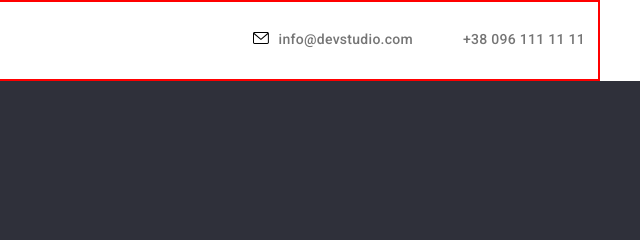
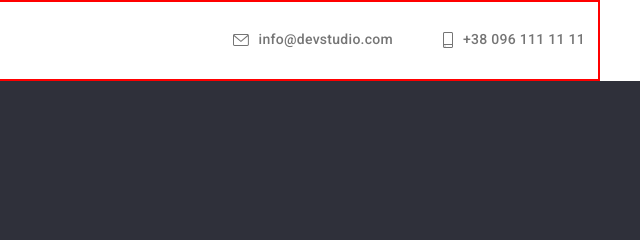
Before and after one commit to MrKravch/goit-markup-hw-04, a plain HTML site: page index.html in a window 1280 px wide. Shown: the top 240 px of the page, 640-1280 px from the left. Drawn offline with nearby package versions, Linux system fonts and the light colour scheme.

Commit message:
Додає СВГ іконки в хедер

```diff
--- a/css/styles.css
+++ b/css/styles.css
@@ -168,12 +168,19 @@ ul {
 
 .header-contact {
   display: inline-flex;
-  text-align: center;
+  align-items: center;
+  fill: currentColor;
 }
 
-.svg {
+.mail-icon {
   width: 16px;
   height: 12px;
+  margin-right: 10px;
+}
+
+.smartphone-icon {
+  width: 10px;
+  height: 16px;
   margin-right: 10px;
 }
 
--- a/index.html
+++ b/index.html
@@ -41,14 +41,16 @@
         <ul class="header-list">
           <li class="header-item">
             <a href="mailto:info@devstudio.com" class="link header-contact">
-              <svg class="svg" width="16" height="12">
+              <svg class="mail-icon" width="16" height="12">
                 <use href="./images/icons.svg#mail"></use>
               </svg>
               info@devstudio.com</a
             >
           </li>
           <li class="header-item">
-            <a href="tel:+380961111111" class="link header-contact"
+            <a href="tel:+380961111111" class="link header-contact">
+              <svg class="smartphone-icon" width="10" height="16">
+                <use href="./images/icons.svg#smartphone"></use></svg
               >+38 096 111 11 11</a
             >
           </li>
```
